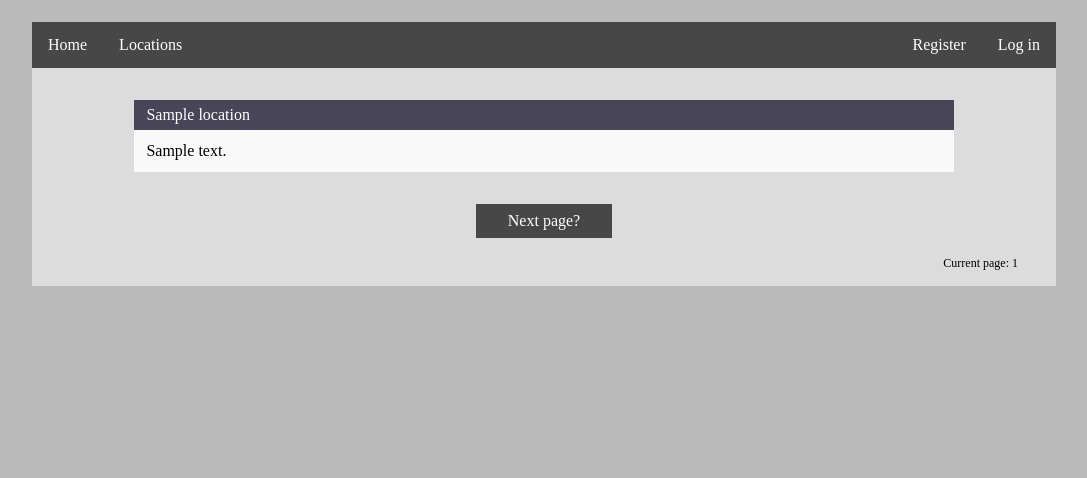
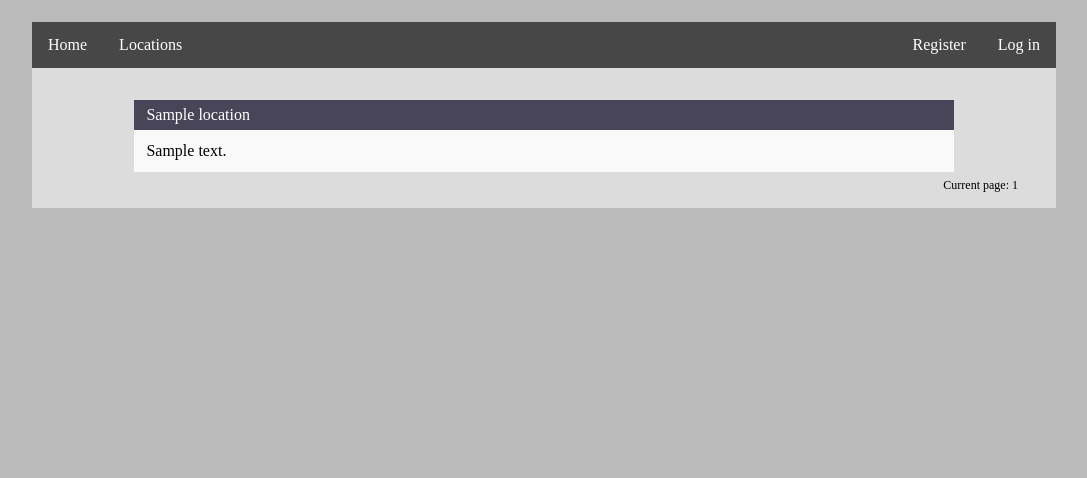
Before and after one commit to lowejosh/Django-landmarks, a Django app: page /location/page-1/ in a window 1280 px wide. Shown: the part 58-536 px from the top of the page, without its empty margins (96-1183 px from the left). Run offline with Django 3.2, Linux system fonts and the light colour scheme; tables that the repository leaves empty hold one stand-in row (values such as "Sample post").

Commit message:
added error if there are no results - only shows next page button if there are further existing results

```diff
--- a/workspace/assignment_sprint1/sprint1/views.py
+++ b/workspace/assignment_sprint1/sprint1/views.py
@@ -114,6 +114,18 @@ def locationfeed(request, page):
     # To normalize it (yeah i know)
     page = int(page) - 1
 
+    # Show error if there are no results
+    if (locationOutput(page * 8 + 1) == ""):
+        errorMessage = "<span class='no-location-error'>Sorry, there are no locations matching your search</span>"
+    else:
+        errorMessage = ""
+
+    # Show next page button if there exists a location on the next page
+    if (locationOutput((page + 1) * 8 + 1) != ""):
+        nextPage = '<span class="next-page"><a class="pretty-button" href="/location/page-{{ page|add:1 }}">Next page?</a></button></span>'
+    else:
+        nextPage = ""
+
     # Show the correct navBar
     if (request.user.is_authenticated()):
         navBar = navBarFunc(True)
@@ -130,7 +142,7 @@ def locationfeed(request, page):
     location8 = locationOutput(page * 8 + 8)
 
     # Define the context of the python vars
-    context_dict = {'navBar' : navBar, 'page': page + 1, 'location1': location1, 'location2': location2, 'location3': location3,'location4': location4,'location5': location5,'location6': location6,'location7': location7,'location8': location8,}
+    context_dict = {'navBar' : navBar, 'errorMessage': errorMessage, 'page': page + 1, 'nextPage': nextPage, 'location1': location1, 'location2': location2, 'location3': location3,'location4': location4,'location5': location5,'location6': location6,'location7': location7,'location8': location8,}
 
     # Return the template
     return render(request, 'locationfeed.html', context=context_dict)
--- a/workspace/assignment_sprint1/templates/locationfeed.html
+++ b/workspace/assignment_sprint1/templates/locationfeed.html
@@ -4,6 +4,10 @@
     {% if page > 1 %}
         <span class="next-page"><a class="pretty-button" href="/location/page-{{ page|add:-1 }}">Previous page?</a></button></span>
     {% endif %}
+
+    {% autoescape off %}
+        {{ errorMessage }}
+    {% endautoescape %}
 
     {% autoescape off %}
         {{ location1 }}
@@ -16,7 +20,9 @@
         {{ location8 }}
     {% endautoescape %}
 
-    <span class="next-page"><a class="pretty-button" href="/location/page-{{ page|add:1 }}">Next page?</a></button></span>
+    <!-- Only shows when there is a next page of data -->
+    {{ nextPage }}
+
     <span class="current-page">Current page: {{ page }}</span>
 
 {% endblock %}
```
Also changed, not shown: workspace/assignment_sprint1/db.sqlite3.
